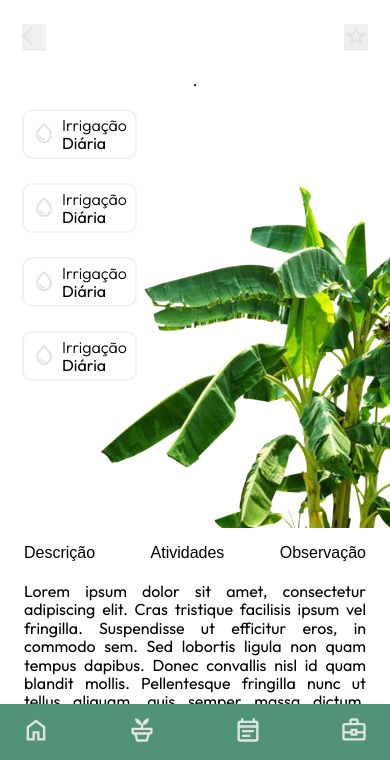
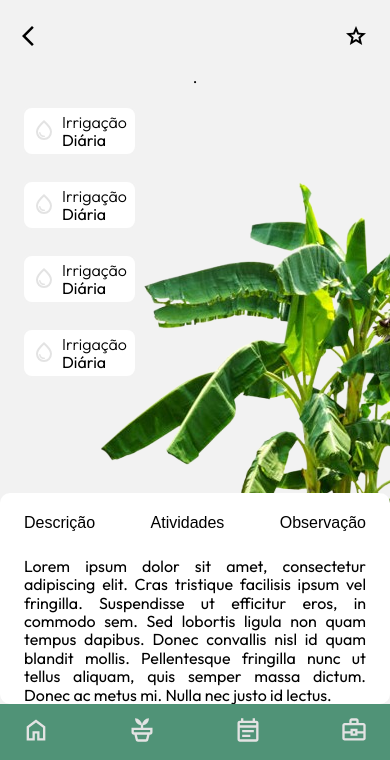
Before and after one commit to PabloMuris/Koltagri-Django-, a Django app: page /cultivos/planta in a window 390 px wide. Shown: the part 84-844 px from the top of the page. Run offline with Django 5.2, Linux system fonts and the light colour scheme; some web fonts are replaced.

Commit message:
Enhance plant detail template styles: update navigation section styles, improve button layout, and adjust plant actions section for better responsiveness.

```diff
--- a/templates/plant_detail.html
+++ b/templates/plant_detail.html
@@ -3,8 +3,17 @@
 {% load static %}
 {% block styles %}
 <style>
-    .navigation-section {
+.navigation-section {
     width: 100%;
+}
+.navigation-section button{
+    display: flex;
+    align-items: center;
+    justify-items: center;
+    background-color: transparent;
+}
+.navigation-section svg{
+    fill: black;
 }
 
 /* NOVAS CLASSES */
@@ -45,6 +54,7 @@
     justify-content: space-around;
     width: fit-content;
     gap: 6px;
+    background-color: white !important;
     padding-inline: 8px;
     min-height: 50px;
     border-radius: 10px;
@@ -60,11 +70,12 @@
 }
 
 .plant-actions {
-    height: 25%;
-
+    height: 30%;
+    padding: 24px;
     z-index: 999;
     position: absolute;
     background-color: white;
+    border-radius: 10px;
 }
 .option{
     font-size: 16px;
@@ -92,6 +103,10 @@
         width: 40%;
         right: 22px;
     }
+}
+
+main{
+background-color: #f2f2f2 !important;
 }
 
 </style>
```
